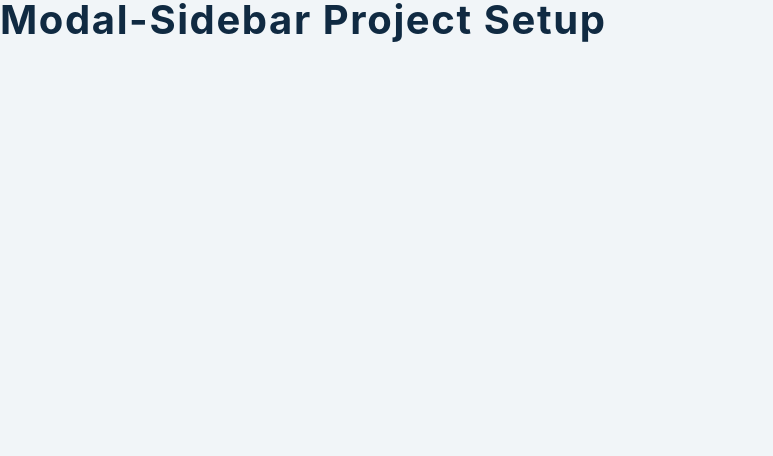
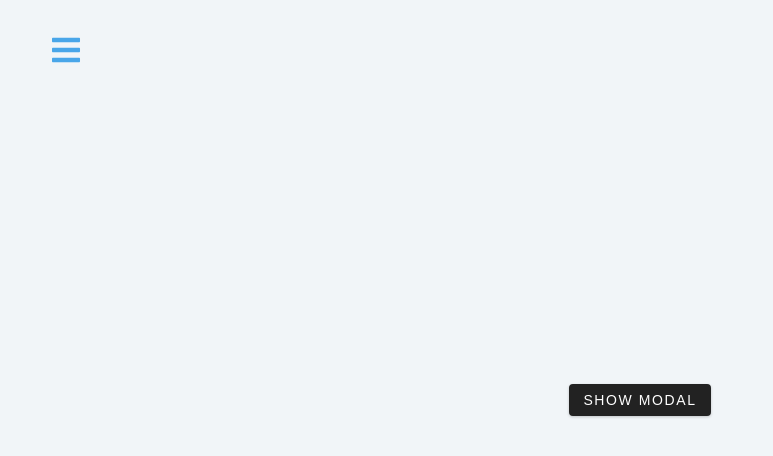
Before and after one commit to Hashim-Aziz/Sidebar-App, a React (Create React App) app: page / in a window 1280 px wide. Shown: the top 456 px of the page, without its empty margins (0-773 px from the left). Built offline with nearby package versions, Linux system fonts and the light colour scheme.

Commit message:
working in home component

```diff
--- a/src/App.js
+++ b/src/App.js
@@ -1,5 +1,12 @@
+import React from "react";
+import Home from "./Home";
+
 function App() {
-  return <h2>modal-sidebar project setup</h2>;
+  return (
+    <>
+      <Home />
+    </>
+  );
 }
 
 export default App;
--- a/src/Home.js
+++ b/src/Home.js
@@ -1,7 +1,15 @@
 import React from "react";
+import { FaBars } from "react-icons/fa";
 
 const Home = () => {
-  return <h2>Home</h2>;
+  return (
+    <main>
+      <button className={`sidebar-toggle show-toggle`}>
+        <FaBars />
+      </button>
+      <button className="btn">show modal</button>
+    </main>
+  );
 };
 
 export default Home;
```
